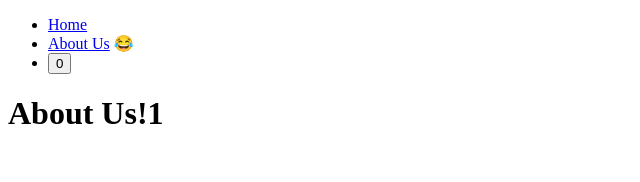
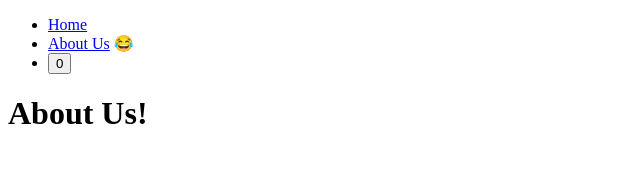
Before and after one commit to JeongSangMyeong/learn-nextjs14, a Next.js app: page /about-us in a window 1280 px wide. Shown: the top 182 px of the page, without its empty margins (0-640 px from the left). Built offline with nearby package versions, Linux system fonts and the light colour scheme.

Commit message:
#2.8 Metadata

```diff
--- a/app/about-us/page.tsx
+++ b/app/about-us/page.tsx
@@ -1,10 +1,12 @@
-import Navigation from "../../components/navigation";
+
+export const metadata = {
+    title: 'About us'
+}
 
 export default function AboutUs() {
     return (
         <div>
-            <Navigation />
-            <h1>About Us!1</h1>
+            <h1>About Us!</h1>
         </div>
     );
 }
--- a/app/layout.tsx
+++ b/app/layout.tsx
@@ -1,6 +1,13 @@
-export const metadata = {
-  title: 'Next.js',
-  description: 'Generated by Next.js',
+
+import { Metadata } from "next"
+import Navigation from "../components/navigation"
+
+export const metadata :Metadata = {
+  title: {
+    template: "%s | Next Movies",
+    default: "Next Movies"
+  },
+  description: 'The Best Movies on the Best Framework',
 }
 
 export default function RootLayout({
@@ -10,7 +17,10 @@ export default function RootLayout({
 }) {
   return (
     <html lang="en">
-      <body>{children}</body>
+      <body>
+        <Navigation />
+        {children}
+      </body>
     </html>
   )
 }
--- a/app/not-found.tsx
+++ b/app/not-found.tsx
@@ -1,3 +1,9 @@
+import { Metadata } from "next"
+
+export const metadata :Metadata = {
+    title: "Not Found",
+}
+
 export default function NotFound() {
     return <h1>Not Found!</h1>
 }
```
Also changed, not shown: app/(home)/page.tsx (added, +12 -0 lines), app/page.tsx (deleted, +0 -10 lines).
